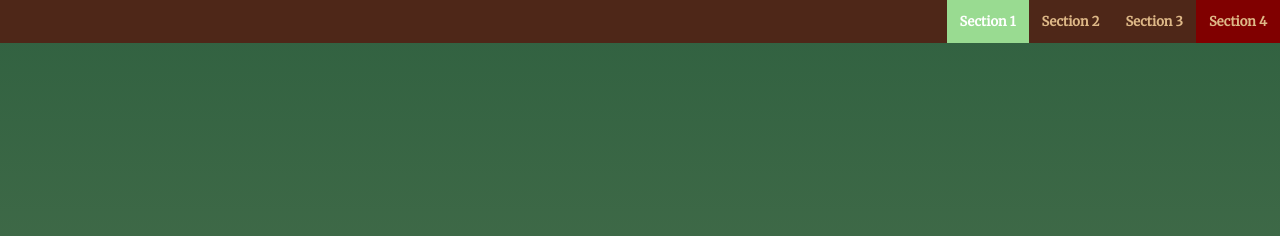
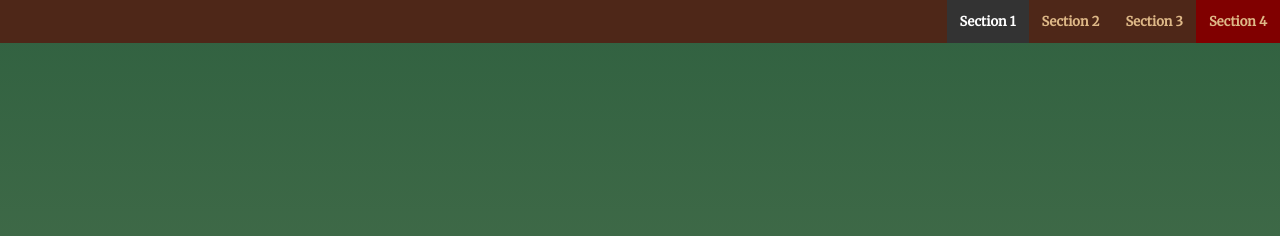
Before and after one commit to nosaoliha/landingpage, a plain HTML site: page index.html in a window 1280 px wide. In both pictures the pointer is over the item "Section 1". Shown: the top 236 px of the page. Drawn offline with Linux system fonts and the light colour scheme.

Commit message:
Update style.css

```diff
--- a/css/style.css
+++ b/css/style.css
@@ -84,7 +84,7 @@ section {
 }
 
 .navbar__menu .menu__link:hover {
-    background: #99db91;
+    background: #333;
     color: #fff;
     transition: ease 0.5s all;
 }
```
